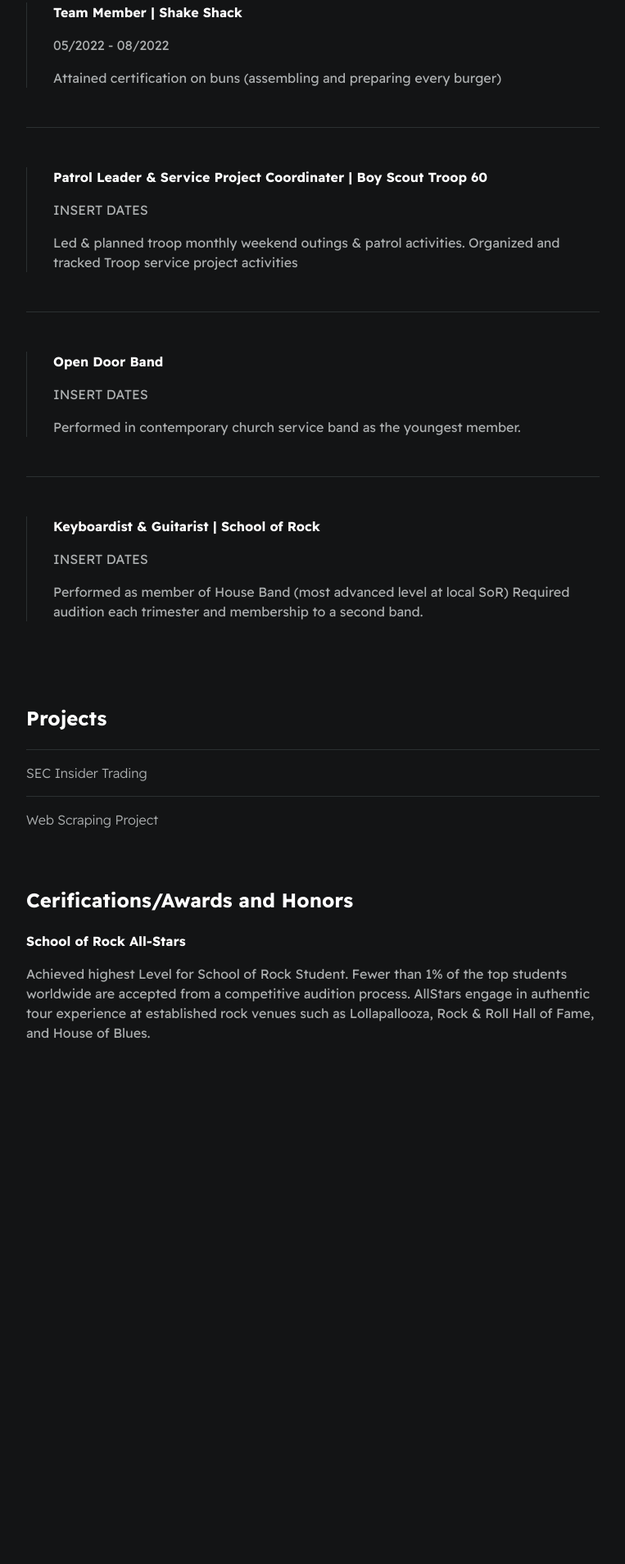
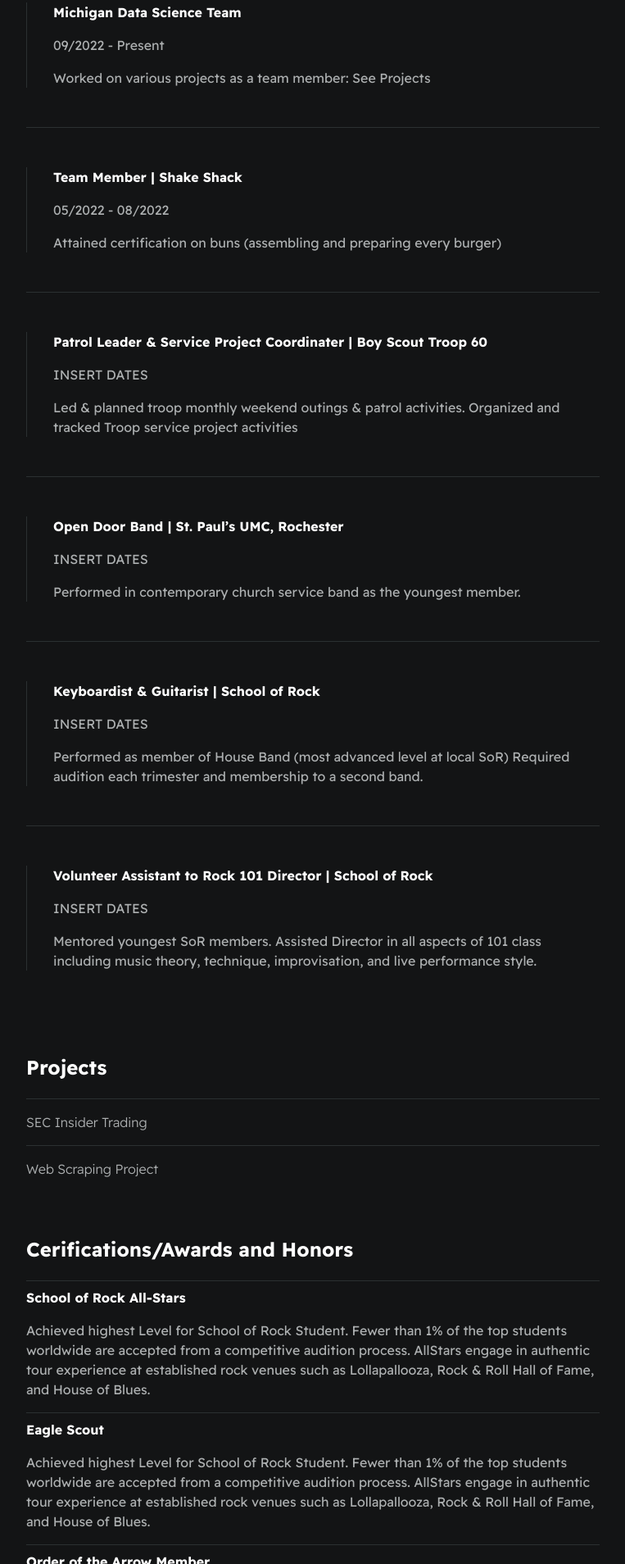
Before and after one commit to jakegwinn/digital-cv, a plain HTML site: page index.html in a window 1280 px wide. Shown: the part 892-2800 px from the top of the page at 82% size, without its empty margins (258-1021 px from the left). Before the commit the page ends 2204 px from the top, so only its background shows below. Drawn offline with Linux system fonts and the light colour scheme.

Commit message:
Added Awards and Certifications section

```diff
--- a/index.html
+++ b/index.html
@@ -54,6 +54,13 @@
 
             <div class="line-break"></div>
             <div class="card--work-history">
+                <strong>Michigan Data Science Team</strong>
+                <p>09/2022 - Present</p>
+                <p>Worked on various projects as a team member: See Projects</p>
+            </div>
+
+            <div class="line-break"></div>
+            <div class="card--work-history">
                 <strong>Team Member | Shake Shack</strong>
                 <p>05/2022 - 08/2022</p>
                 <p>Attained certification on buns (assembling and preparing every burger)</p>
@@ -67,7 +74,7 @@
             </div>
             <div class="line-break"></div>
             <div class="card--work-history">
-                <strong>Open Door Band</strong>
+                <strong>Open Door Band | St. Paul’s UMC, Rochester</strong>
                 <p>INSERT DATES</p>
                 <p>Performed in contemporary church service band as the youngest member.</p>
             </div>
@@ -76,6 +83,13 @@
                 <strong>Keyboardist & Guitarist | School of Rock</strong>
                 <p>INSERT DATES</p>
                 <p>Performed as member of House Band (most advanced level at local SoR) Required audition each trimester and membership to a second band.</p>
+            </div>
+            <div class="line-break"></div>
+            <div class="card--work-history">
+                <strong>Volunteer Assistant to Rock 101 Director | School of Rock</strong>
+                <p>INSERT DATES</p>
+                <p>Mentored youngest SoR members. Assisted Director in all aspects of 101 class including music theory, technique, improvisation, and live performance style.
+                </p>
             </div>
         </section>
 
@@ -101,6 +115,20 @@
                 <p>Achieved highest Level for School of Rock Student. Fewer than 1% of the top students worldwide are accepted from a competitive audition process. AllStars engage in authentic tour experience at established rock venues such as Lollapallooza, Rock & Roll Hall of Fame, and House of Blues.</p>
             </div>
 
+            <div class="card--awards">
+                <strong>Eagle Scout</strong>
+                <p>Achieved highest Level for School of Rock Student. Fewer than 1% of the top students worldwide are accepted from a competitive audition process. AllStars engage in authentic tour experience at established rock venues such as Lollapallooza, Rock & Roll Hall of Fame, and House of Blues.</p>
+            </div>
+
+            <div class="card--awards">
+                <strong>Order of the Arrow Member</strong>
+                <p>Scouting’s “national honor society”. To become a member, several scouting leadership, camping, & service requirements must be met.</p>
+            </div>
+
+            <div class="card--awards">
+                <strong>Michigan Music Festival Superior Rating </strong>
+                <p>Obtained Superior Rating for Piano at the Michigan Music Festival (MMF) each time entered (7 times).  MMF operates under the Rochester Conservatory of Music and is open to all independent teachers and students in the SE Michigan area.</p>
+            </div>
 
         </section>
 
--- a/styles/main.css
+++ b/styles/main.css
@@ -140,6 +140,10 @@
 .card--project a :hover{
     color: var(--mainLinkColor);
 }
+.card--awards {
+    padding-top: 0.5em;
+    border-top: 1px solid var(--mainBorderColor);
+}
 
 @media(max-width:600px){
     #wrapper--hero{
```
